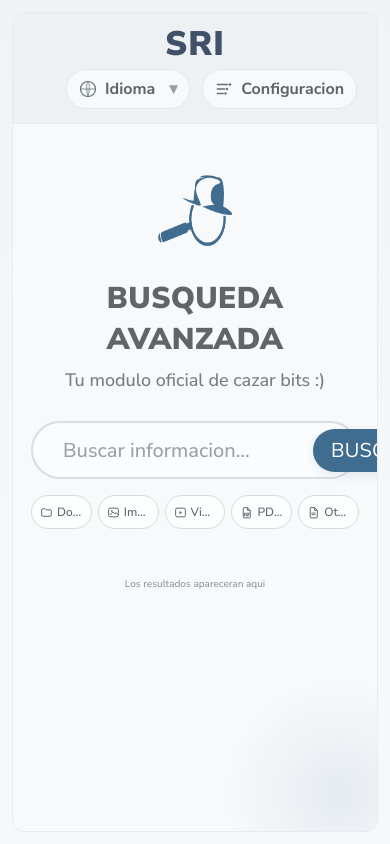
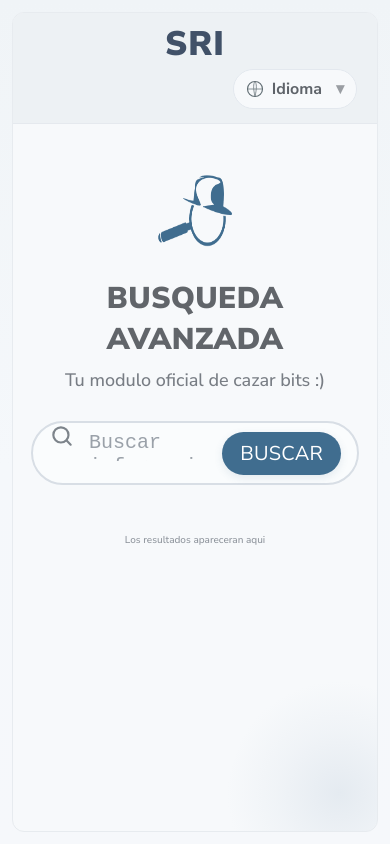
Before and after one commit to jery04/Information-Retrieval-Systems, a React (Vite) app in the folder webapp/: page / in a window 390 px wide. Built offline with nearby package versions, Linux system fonts and the light colour scheme.

Commit message:
refactor: update SearchPortal and TopNav components for improved functionality and styling; enhance CSS for search form responsiveness

```diff
--- a/webapp/src/components/SearchPortal.jsx
+++ b/webapp/src/components/SearchPortal.jsx
@@ -1,5 +1,4 @@
-import { useEffect, useState } from "react";
-import FilterPill from "./FilterPill";
+import { useEffect, useRef, useState } from "react";
 import {
   FileIcon,
   FolderIcon,
@@ -9,14 +8,6 @@ import {
   SearchIcon,
   VideoIcon,
 } from "./icons";
-
-const FILTERS = [
-  { id: "documents", icon: <FolderIcon /> },
-  { id: "images", icon: <ImageIcon /> },
-  { id: "videos", icon: <VideoIcon /> },
-  { id: "pdfs", icon: <PdfIcon /> },
-  { id: "other", icon: <FileIcon /> },
-];
 
 const FILE_TYPE_TO_KEY = {
   PDF: "pdf",
@@ -67,7 +58,6 @@ function SearchPortal({ copy }) {
   const [lastSearchedQuery, setLastSearchedQuery] = useState("");
   const [subtitleIndex, setSubtitleIndex] = useState(0);
   const [isFading, setIsFading] = useState(false);
-  const [activeFilters, setActiveFilters] = useState(new Set());
   const [results, setResults] = useState([]);
   const [totalResults, setTotalResults] = useState(0);
   const [loading, setLoading] = useState(false);
@@ -75,6 +65,7 @@ function SearchPortal({ copy }) {
   const [ragSources, setRagSources] = useState([]);
   const [ragLoading, setRagLoading] = useState(false);
   const [page, setPage] = useState(1);
+  const inputRef = useRef(null);
   const pageSize = 6;
 
   useEffect(() => {
@@ -153,16 +144,10 @@ function SearchPortal({ copy }) {
     }
   };
 
-  const toggleFilter = (filterId) => {
-    setActiveFilters((prev) => {
-      const next = new Set(prev);
-      if (next.has(filterId)) {
-        next.delete(filterId);
-      } else {
-        next.add(filterId);
-      }
-      return next;
-    });
+  const resizeInput = (element) => {
+    if (!element) return;
+    element.style.height = "0px";
+    element.style.height = `${Math.min(element.scrollHeight, 220)}px`;
   };
 
   return (
@@ -175,12 +160,17 @@ function SearchPortal({ copy }) {
       <form className="search-form" onSubmit={handleSubmit}>
         <SearchIcon />
 
-        <input
-          type="text"
+        <textarea
+          ref={inputRef}
           className="search-input"
           placeholder={copy.searchPlaceholder}
           value={query}
-          onChange={(event) => setQuery(event.target.value)}
+          onChange={(event) => {
+            setQuery(event.target.value);
+            resizeInput(event.target);
+          }}
+          onInput={(event) => resizeInput(event.target)}
+          rows={1}
           aria-label={copy.searchInputAria}
         />
 
@@ -188,19 +178,6 @@ function SearchPortal({ copy }) {
           {copy.searchButton}
         </button>
       </form>
-
-      <div className="filters-row" aria-label={copy.filtersAria}>
-        {FILTERS.map((filter) => (
-          <FilterPill
-            key={filter.id}
-            icon={filter.icon}
-            label={copy.filters[filter.id]}
-            ariaLabelPrefix={copy.filterAriaPrefix}
-            active={activeFilters.has(filter.id)}
-            onToggle={() => toggleFilter(filter.id)}
-          />
-        ))}
-      </div>
 
       {loading ? (
         <p className="results-hint">{copy.getSearchingText(query)}</p>
--- a/webapp/src/components/TopNav.jsx
+++ b/webapp/src/components/TopNav.jsx
@@ -1,5 +1,5 @@
 import { useEffect, useRef, useState } from "react";
-import { GlobeIcon, GearIcon, FlagGB, FlagES } from "./icons";
+import { GlobeIcon, FlagGB, FlagES } from "./icons";
 
 function TopNav({ lang, onLanguageChange, copy }) {
   const [menuOpen, setMenuOpen] = useState(false);
@@ -50,10 +50,6 @@ function TopNav({ lang, onLanguageChange, copy }) {
           )}
         </div>
 
-        <button className="action-button config-button" aria-label={copy.settings}>
-          <GearIcon />
-          <span className="action-text">{copy.settings}</span>
-        </button>
       </div>
     </header>
   );
--- a/webapp/src/styles/App.css
+++ b/webapp/src/styles/App.css
@@ -201,15 +201,15 @@ body {
 .search-form {
   margin: 28px auto 16px;
   width: min(1080px, 100%);
-  height: clamp(64px, 5.5vw, 98px);
+  min-height: clamp(64px, 5.5vw, 98px);
   border: 2px solid #d8dee5;
   transition: border-color 200ms ease, box-shadow 200ms ease;
-  border-radius: 999px;
+  border-radius: 32px;
   background: #fafcfd;
   display: flex;
-  align-items: center;
+  align-items: flex-start;
   gap: 14px;
-  padding: 0 10px 0 24px;
+  padding: 12px 14px 12px 24px;
 }
 
 /* Cambia el color del borde cuando algún input dentro recibe foco */
@@ -231,6 +231,10 @@ body {
   font-size: clamp(28px, 2.2vw, 40px);
   color: #556357;
   font-weight: 500;
+  resize: none;
+  overflow: hidden;
+  line-height: 1.2;
+  padding: 8px 0 6px;
 }
 
 .search-input::placeholder {
@@ -248,6 +252,7 @@ body {
   border-radius: 999px;
   box-shadow: 0 3px 8px rgba(64, 109, 143, 0.12);
   transition: transform 120ms ease, box-shadow 120ms ease, background-color 120ms ease;
+  align-self: center;
 }
 
 .search-button:hover {
```
Also changed, not shown: 2 other files (tests, documents, lock files or other folders).
